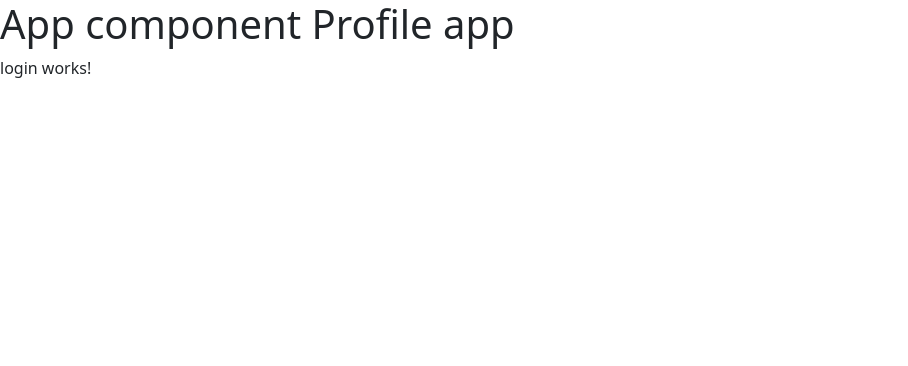
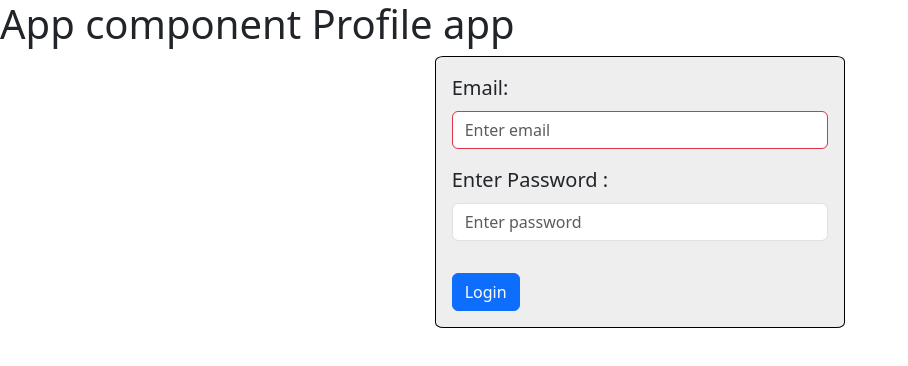
Before and after one commit to mahadeokhamgal/CHESS_MEAN_STACK, an Angular app in the folder client/: page /login in a window 1280 px wide. Shown: the top 366 px of the page, without its empty margins (0-908 px from the left). Built offline with nearby package versions, Linux system fonts and the light colour scheme; no server answers.

Commit message:
Added styling for forms.

```diff
--- a/client/projects/profile/src/app/components/login/login.component.html
+++ b/client/projects/profile/src/app/components/login/login.component.html
@@ -1 +1,16 @@
-<p>login works!</p>
+<div class="row">
+    <div class="col-4"></div>
+    <div class="col-4">
+        <form [formGroup]="loginForm" (submit)="onSubmit($event)">
+            <div class="form-group m-3">
+                <label class="form-label fs-5" for="email">Email: </label>
+                <input type="text" id="email" class="form-control" formControlName="email" placeholder="Enter email">
+            </div>
+            <div class="form-group m-3">
+                <label class="form-label fs-5" for="password">Enter Password : </label>
+                <input type="password" id="password" class="form-control" formControlName="password" placeholder="Enter password">
+            </div>
+            <button type="submit" class="m-3 btn btn-primary">Login</button>
+        </form>
+    </div>
+</div>
--- a/client/projects/profile/src/app/components/login/login.component.ts
+++ b/client/projects/profile/src/app/components/login/login.component.ts
@@ -1,11 +1,62 @@
 import { Component } from '@angular/core';
+import { FormControl, FormGroup, FormsModule, ReactiveFormsModule, Validators } from '@angular/forms';
+import { User } from '../../model/user';
+import { ApiServiceService } from '../../services/api-service.service';
+import { Router } from '@angular/router';
+import { AlertsService } from '../../services/alerts.service';
+import { Rank } from '../../model/rank';
+import { CONFIG } from '../../../config/config';
 
 @Component({
   selector: 'app-login',
-  imports: [],
+  imports: [FormsModule, ReactiveFormsModule],
   templateUrl: './login.component.html',
   styleUrl: './login.component.sass'
 })
 export class LoginComponent {
+  public loginForm: FormGroup;
+  public user: User;
 
+  constructor(public apiService: ApiServiceService, public router: Router, public alert: AlertsService) {
+    this.user = {
+      name: "Untitled ...",
+      rating: 800,
+      rank: Rank.BEGGINER,
+      email: '',
+      registerDate: new Date()
+    };
+
+    this.loginForm = new FormGroup({
+      email: new FormControl(this.user.email, [Validators.required]),
+      password: new FormControl('', [Validators.minLength(6), Validators.maxLength(16)])
+    });
+  }
+
+  onSubmit(event: Event) {
+    event.preventDefault();
+    const postObj = this.loginForm.value;
+
+    if (!this.loginForm.valid) {
+      this.alert.showErrorMessage("Form is invalid!");
+      return;
+    }
+
+    this.apiService.post(`${CONFIG.SERVER_URL}/login`, postObj)
+      .subscribe((data) => {
+        console.log("API completed", data);
+        this.alert.showSuccessMessage("Successfully Logged in!");
+
+        this.router.navigate(['welcome'])
+          .then(() => {
+            console.log("routed successfully to welcome route");
+          })
+          .catch((err) => {
+            console.log("error with navigating to welcome page");
+
+          })
+      }, (err) => {
+        console.log("Error loggin in", err.error.error);
+        this.alert.showErrorMessage("Error Loggin in" + err.error.error)
+      })
+  }
 }
--- a/client/projects/profile/src/app/components/register/register.component.html
+++ b/client/projects/profile/src/app/components/register/register.component.html
@@ -28,7 +28,7 @@
                 <label class="form-label fs-5" for="cpassword">Confirm Password : </label>
                 <input type="cpassword" id="cpassword" class="form-control" formControlName="cpassword" placeholder="Repeat password">
             </div>
-            <button type="submit" class="m-3 btn btn-primary">Submit</button>
+            <button type="submit" class="m-3 btn btn-primary">Register</button>
         </form>
     </div>
 </div>
--- a/client/projects/profile/src/app/components/register/register.component.ts
+++ b/client/projects/profile/src/app/components/register/register.component.ts
@@ -19,7 +19,7 @@ export class RegisterComponent {
   public registerForm: FormGroup;
   public user: User;
   public ranks: String[];
-  public userKeys: String[];
+
   constructor(public apiService: ApiServiceService, public router: Router, public alert: AlertsService) {
     this.user = {
       name: "Untitled ...",
@@ -28,14 +28,6 @@ export class RegisterComponent {
       email: '',
       registerDate: new Date()
     };
-
-    this.userKeys = [
-      "name",
-      "ratingname",
-      "rankname",
-      "registerDatename",
-      "emailname",
-    ]
 
     this.ranks = Object.values(Rank);
 
--- a/client/projects/profile/src/styles.sass
+++ b/client/projects/profile/src/styles.sass
@@ -3,26 +3,27 @@
 @import "../../../node_modules/bootstrap/dist/css/bootstrap.min.css";
 
 // Styling for form controls when the field is invalid
-.ng-invalid
+input.ng-invalid
   border-color: #dc3545 !important   // Red border for invalid fields
-  background-color: #f8d7da         // Light red background for invalid input
   &:focus
     border-color: #c82333           // Darker red border on focus
 
 // Error message container for invalid fields
-.ng-invalid.ng-touched
+input.ng-invalid.ng-touched
   + .invalid-feedback
     display: block      // Show error message when the field is invalid and touched
-    color: #dc3545      // Red text for error messages
     font-size: 0.875rem  // Smaller font size for error messages
     margin-top: 0.25rem  // Some space above the error message
 
-// Optional: Styling the label of the invalid input
-.ng-invalid + label
-  color: #dc3545  // Change label color to red when input is invalid
-  font-weight: bold  // Bold label to indicate error
 
 // Optional: Styling the input when it is focused and invalid
-.ng-invalid:focus
+input.ng-invalid:focus
   border-color: #c82333  // Darker red when focused on an invalid input
   box-shadow: 0 0 0 0.25rem rgba(220, 53, 69, 0.25)  // Subtle red shadow to highlight the invalid input
+
+
+div
+    form
+        background-color:#eee
+        border: 1px solid black
+        border-radius: 2%
```
